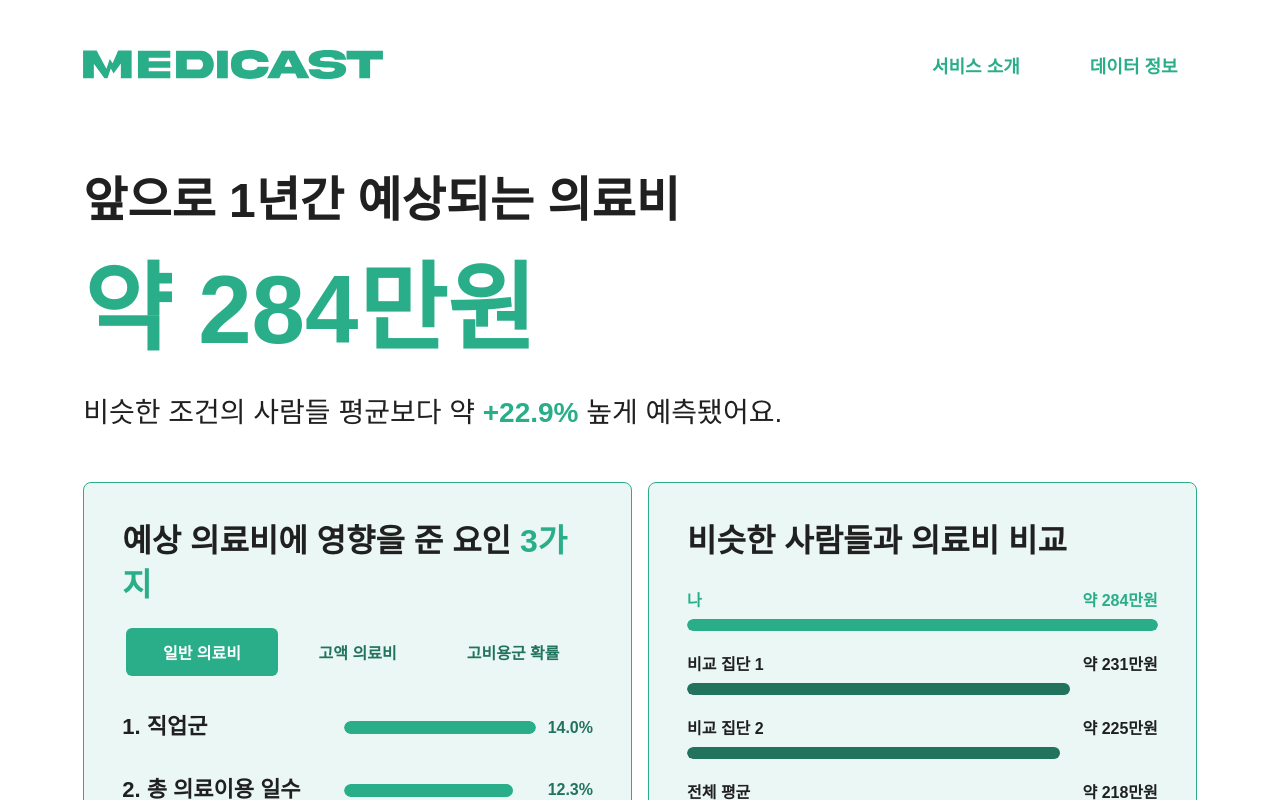
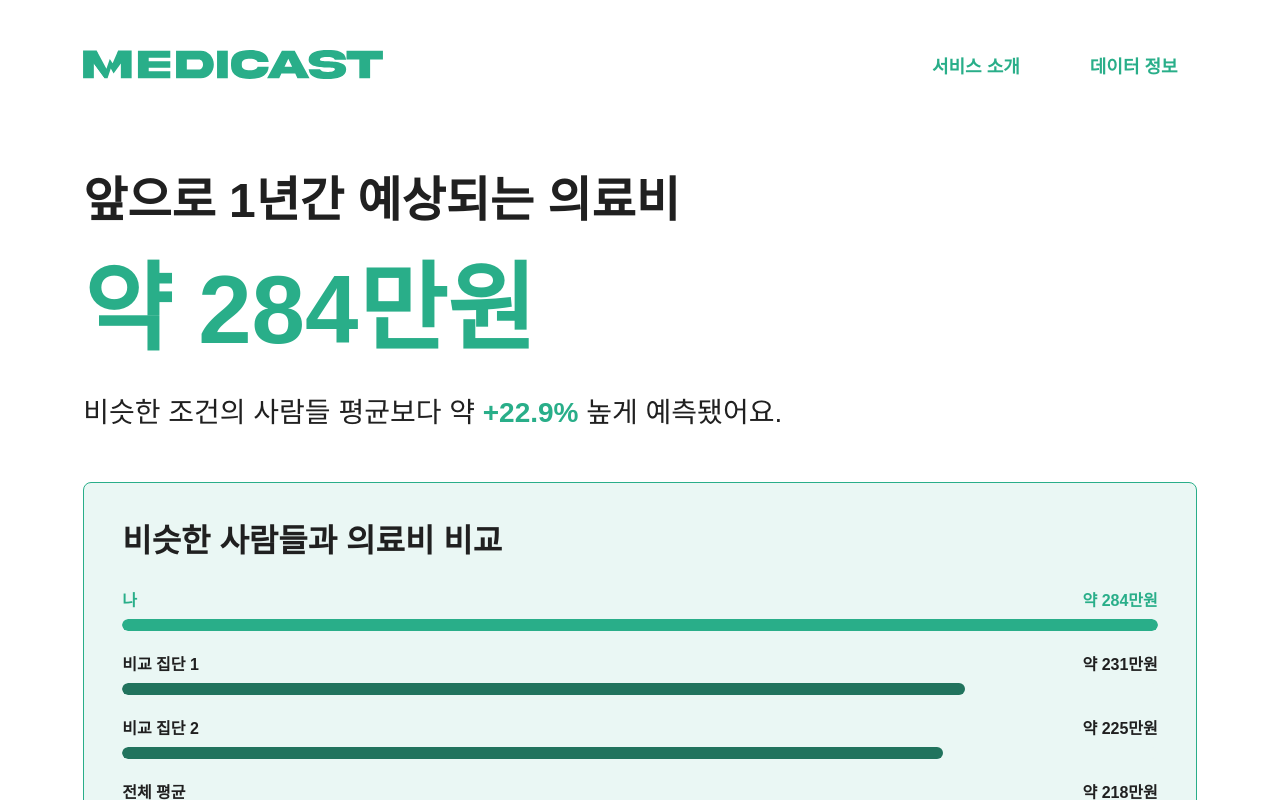
Before and after one commit to 2026-DDJ/FE, a React (Vite) app: page /analysis/result in a window 1280 px wide. Shown: the top 800 px of the page. Built offline with nearby package versions, Linux system fonts and the light colour scheme; a web font is replaced by a local one.

Commit message:
fix: expand result comparison card to match simulation banner

```diff
--- a/src/pages/analysis/AnalysisResult.jsx
+++ b/src/pages/analysis/AnalysisResult.jsx
@@ -1,6 +1,3 @@
-import { useState } from "react";
-import { getTopModelFactors } from "../../utils/modelFactors";
-
 import { useNavigate } from "react-router-dom";
 
 import { formatMedicalCost } from "../../utils/formatMedicalCost";
@@ -18,13 +15,6 @@ import {
   ResultGrid,
   ResultCard,
   CardTitle,
-  FactorTabs,
-  FactorTab,
-  FactorList,
-  FactorItem,
-  FactorLabel,
-  FactorTrack,
-  FactorFill,
   ChartContainer,
   ChartArea,
   ChartItem,
@@ -32,19 +22,12 @@ import {
   ChartBar,
   ChartLabel,
   ChartTrack,
-  FactorScore,
   SimulationBanner,
   SimulationText,
   SimulationTitle,
   SimulationDescription,
   SimulationButton,
 } from "../../styles/AnalysisResult.styles";
-
-const FACTOR_TABS = [
-  { key: "low_model", label: "일반 의료비" },
-  { key: "high_model", label: "고액 의료비" },
-  { key: "classifier", label: "고비용군 확률" },
-];
 
 // 임시 결과 데이터 (추후 API 연동)
 const resultData = {
@@ -73,8 +56,6 @@ const resultData = {
 
 const AnalysisResult = () => {
   const navigate = useNavigate();
-  const [factorModel, setFactorModel] = useState("low_model");
-  const factors = getTopModelFactors(factorModel);
 
   const maxCost = Math.max(...resultData.comparisons.map((item) => item.cost));
 
@@ -104,63 +85,6 @@ const AnalysisResult = () => {
         </ResultDescription>
 
         <ResultGrid>
-          {/* 주요 영향요인 */}
-          <ResultCard>
-            <CardTitle>
-              예상 의료비에 영향을 준 요인{" "}
-              <Highlight>3가지</Highlight>
-            </CardTitle>
-            <FactorTabs
-              role="tablist"
-              aria-label="영향요인 모델 선택"
-              onKeyDown={(event) => {
-                const current = FACTOR_TABS.findIndex(({ key }) => key === factorModel);
-                const next = event.key === "ArrowRight" ? (current + 1) % FACTOR_TABS.length
-                  : event.key === "ArrowLeft" ? (current + FACTOR_TABS.length - 1) % FACTOR_TABS.length
-                  : event.key === "Home" ? 0 : event.key === "End" ? FACTOR_TABS.length - 1 : null;
-                if (next === null) return;
-                event.preventDefault();
-                setFactorModel(FACTOR_TABS[next].key);
-                event.currentTarget.querySelectorAll("button")[next].focus();
-              }}
-            >
-              {FACTOR_TABS.map(({ key, label }) => (
-                <FactorTab
-                  key={key}
-                  id={`factor-tab-${key}`}
-                  type="button"
-                  role="tab"
-                  aria-selected={factorModel === key}
-                  aria-controls="model-factor-panel"
-                  tabIndex={factorModel === key ? 0 : -1}
-                  $active={factorModel === key}
-                  onClick={() => setFactorModel(key)}
-                >
-                  {label}
-                </FactorTab>
-              ))}
-            </FactorTabs>
-            <FactorList role="tabpanel" id="model-factor-panel" aria-labelledby={`factor-tab-${factorModel}`} tabIndex={0}>
-              {factors.map(
-                (factor, index) => (
-                  <FactorItem key={factor.feature}>
-                    <FactorLabel>
-                      {index + 1}.{" "}
-                      {factor.name}
-                    </FactorLabel>
-
-                    <FactorTrack role="meter" aria-label={`${factor.name} 중요도 비중`} aria-valuemin={0} aria-valuemax={100} aria-valuenow={Number(factor.score.toFixed(1))}>
-                      <FactorFill
-                        $score={factors[0].score > 0 ? factor.score / factors[0].score * 100 : 0}
-                      />
-                    </FactorTrack>
-                    <FactorScore>{factor.score.toFixed(1)}%</FactorScore>
-                  </FactorItem>
-                )
-              )}
-            </FactorList>
-          </ResultCard>
-
           {/* 유사 집단 의료비 비교 */}
           <ResultCard>
             <CardTitle>
--- a/src/styles/AnalysisResult.styles.js
+++ b/src/styles/AnalysisResult.styles.js
@@ -97,13 +97,7 @@ export const Highlight = styled.span`
 
 export const ResultGrid = styled.div`
   display: grid;
-  grid-template-columns: repeat(2, minmax(0, 1fr));
-
-  gap: 16px;
-
-  @media (max-width: 900px) {
-    grid-template-columns: 1fr;
-  }
+  grid-template-columns: minmax(0, 1fr);
 `;
 
 export const ResultCard = styled.section`
```
